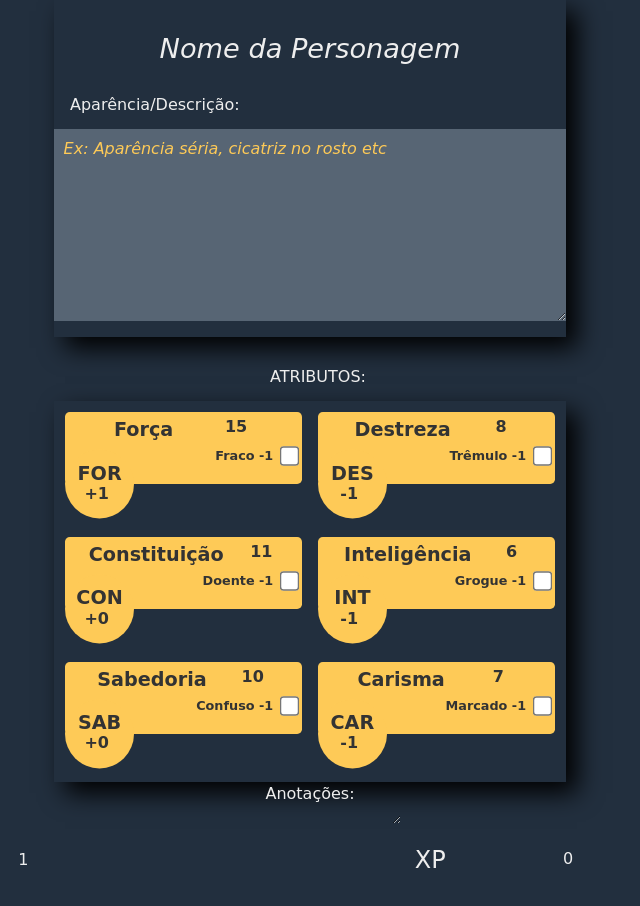
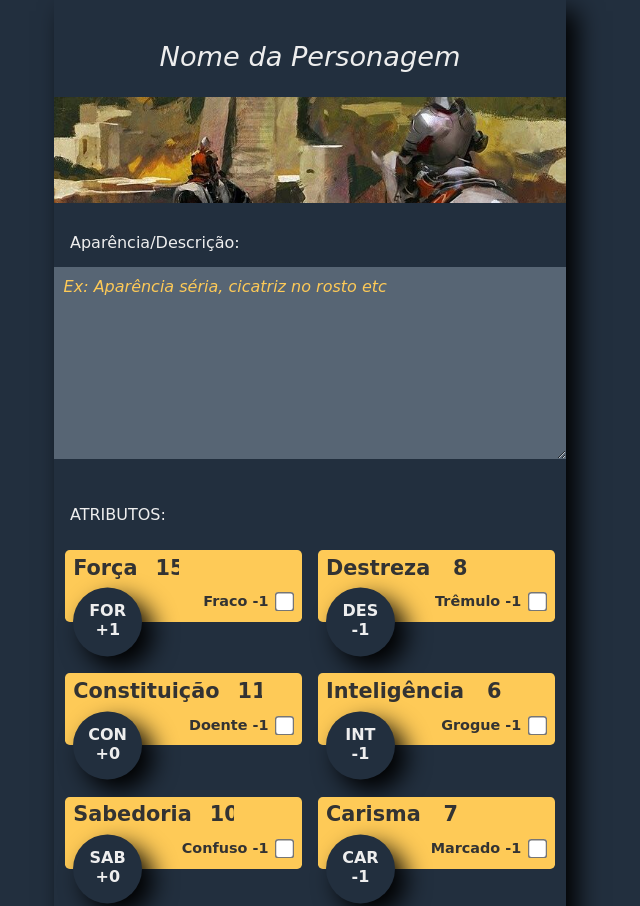
Before and after one commit to alexmoDev/rpg-de-mesa, a website: page html/knight.html in a window 1280 px wide. Shown: the top 906 px of the page, without its empty margins (330-970 px from the left). Drawn offline with Linux system fonts and the light colour scheme; a web font is replaced by a local one.

Commit message:
Finish atb-sec

```diff
--- a/html/knight.html
+++ b/html/knight.html
@@ -14,9 +14,10 @@
     <link rel="stylesheet" href="../styles/import.css">
 </head>
 <body>
-    <section class="main-header main-structure -top -gap">
+    <div>
+    <section class="main-header main-structure -gap">
+        <input class="input-text -title -italic" type="text" value="Nome da Personagem">
         <img class="header" style="max-width: 100%;" src="../assets/img/heading-landscape.jpg" alt="Medieval Landscape">
-        <input class="input-text -title -italic" type="text" value="Nome da Personagem">
         <div class="char-depic">
             <label class="main-label">Aparência/Descrição:</label>
             <textarea class="input-text -textarea" placeholder="Ex: Aparência séria, cicatriz no rosto etc"></textarea>
@@ -28,17 +29,17 @@
         <article class="atb-item">
             <div class="value">
                 <label>Força</label>
-                <input id="forca-inp" class="input-text -thin" type="text" value="15">
+                <input class="input-text -thin" type="text" value="15">
+            </div>
+
+            <div class="deb">
+                <label>Fraco -1</label>
+                <input class="checkbox" type="checkbox">
             </div>
 
             <div class="ball">
-                <label for="">FOR</label>
-                <input id="for-inp" class="input-text -thin" value="+1" type="text">
-            </div>
-
-            <div class="deb">
-            <label for="">Fraco -1</label>
-                <input id="fraco-inp" type="checkbox">
+                <label>FOR</label>
+                <input class="input-text -thin" value="+1" type="text">
             </div>
         </article>
 
@@ -54,8 +55,8 @@
             </div>
 
             <div class="deb">
-            <label for="">Trêmulo -1</label>
-                <input id="tremulo-inp" type="checkbox">
+                <label for="">Trêmulo -1</label>
+                <input id="tremulo-inp" class="checkbox" type="checkbox">
             </div>
         </article>
 
@@ -72,7 +73,7 @@
 
             <div class="deb">
             <label for="">Doente -1</label>
-                <input id="doente-inp" type="checkbox">
+                <input id="doente-inp" class="checkbox" type="checkbox">
             </div>
         </article>
 
@@ -89,7 +90,7 @@
 
             <div class="deb">
             <label for="">Grogue -1</label>
-                <input id="grogue-inp" type="checkbox">
+                <input id="grogue-inp" class="checkbox" type="checkbox">
             </div>
         </article>
 
@@ -106,7 +107,7 @@
 
             <div class="deb">
             <label for="">Confuso -1</label>
-                <input id="confuso-inp" type="checkbox">
+                <input id="confuso-inp" class="checkbox" type="checkbox">
             </div>
         </article>
 
@@ -123,7 +124,7 @@
 
             <div class="deb">
             <label for="">Marcado -1</label>
-                <input id="marcado-inp" type="checkbox">
+                <input id="marcado-inp" class="checkbox" type="checkbox">
             </div>
         </article>
     </section>
@@ -220,6 +221,7 @@ Ignore o rótulo desengonçada em qualquer armadura que você vestir.</textarea>
 
     <button id="save" style="width: 50%; margin-top: 2rem; border-radius: 0.5rem; border: none;
     background-color: #eee; padding: 0.5rem 0rem;"><img src="../assets/img/disquete.png" style="max-height: 2.5rem;"></button>
+    </div>
 
     <script src="../scripts/local-storage.js"></script>
     <script src="../scripts/main-die.js"></script>
--- a/styles/components/atb-item.css
+++ b/styles/components/atb-item.css
@@ -2,37 +2,48 @@
     font-weight: 700 !important;
     border-radius: 0.3rem;
     height: 4rem;
+    padding: 0rem 0.5rem 0.5rem;
 
     display: flex;
     flex-direction: column;
-    justify-content: space-between;
-    padding: 0.5rem 0.2rem 0rem 0rem;
-
+    justify-content: space-around;
     position: relative;
-    margin-bottom: 2.3rem;
-
+    margin-bottom: 2.2rem;
     background-color: var(--third-bg);
-}
-
-.atb-item label {
-    font-size: 1.2rem;
 }
 
 .atb-item > .value {
     display: flex;
-    justify-content: space-evenly;
+    gap: 1rem;
 }
 
-.value > input {
-    transform: translateY(-0.27rem);
+.atb-item > .value > label, .value > input {
+    display: flex;
+    align-items: center;
+    line-height: normal;
+
+    font-size: 1.3rem !important;
+}
+
+.atb-item > .deb {
+    align-self: flex-end;
+}
+
+.deb > label {
+    font-size: 0.9rem;
+}
+
+.deb > input {
+    transform: translateY(0.14rem) scale(1.5);
 }
 
 .atb-item > .ball {
-    background-color: var(--third-bg);
-    border: 0.3rem solid var(--contrast-color);
+    background-color: var(--bg-color);
+    box-shadow: var(--box-shadow);
+    color: var(--color);
     width: 4.3rem;
     height: 4.3rem;
-    border-radius: 2.5rem;
+    border-radius: 2.3rem;
     position: absolute;
     bottom: 0px;
     transform: translateY(50%);
@@ -42,20 +53,3 @@
     align-items: center;
     justify-content: center;
 }
-
-.ball input {
-    transform: translateX(-0.2rem);
-}
-
-.atb-item .deb {
-    align-self: flex-end;
-    transform: translateY(-1.3rem);
-}
-
-.deb label {
-    font-size: 0.8rem;
-}
-
-.deb input {
-    transform: translateY(0.14rem) scale(1.5);
-}
--- a/styles/components/main-label.css
+++ b/styles/components/main-label.css
@@ -2,4 +2,5 @@
     margin: 0.5rem 0rem 1rem 1rem;
     font-size: var(--third-font-size);
     color: inherit;
+    align-self: flex-start;
 }
--- a/styles/components/main-structure.css
+++ b/styles/components/main-structure.css
@@ -7,11 +7,6 @@
     padding: 2.5rem 0rem;
 }
 
-.main-structure.-top {
-    padding-top: 0rem;
-    padding-bottom: 1rem;
-}
-
 .main-structure.-gap {
     gap: 1.5rem;
 }
--- a/styles/media-query.css
+++ b/styles/media-query.css
@@ -1,13 +1,17 @@
 @media screen and (min-width: 500px) {
-    body {
+    body, body > div {
         display: flex;
         flex-direction: column;
         justify-content: center;
         align-items: center;
     }
 
-    .initial-pg {
+    body > div, body > section {
         box-shadow: var(--box-shadow);
+    }
+
+    body > div {
+        width: 40%;
     }
 
     .character-icon {
@@ -15,20 +19,12 @@
     }
 
     .main-header {
-        padding-top: 2rem !important;
-        width: 40%;
-        box-shadow: var(--box-shadow);
-        margin-bottom: 1.5rem;
-    }
-
-    .header {
-        display: none;
+        width: 100%;
     }
 
     .atb-sec {
-        width: 40%;
         box-sizing: border-box;
-        box-shadow: var(--box-shadow);
+        width: 100%;
         padding-top: 0.7rem;
     }
 }
```
Also changed, not shown: index.html (+1 -1 lines).
